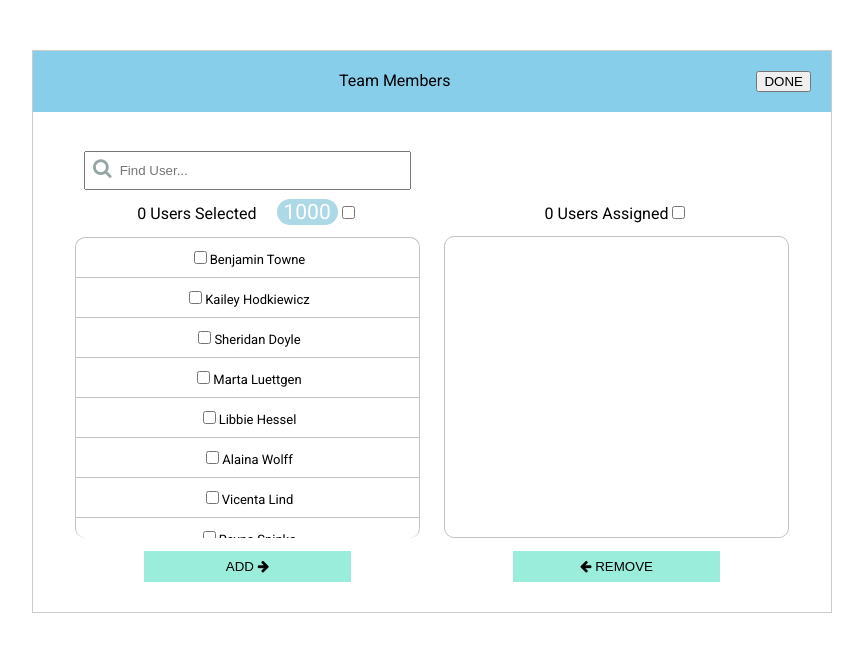
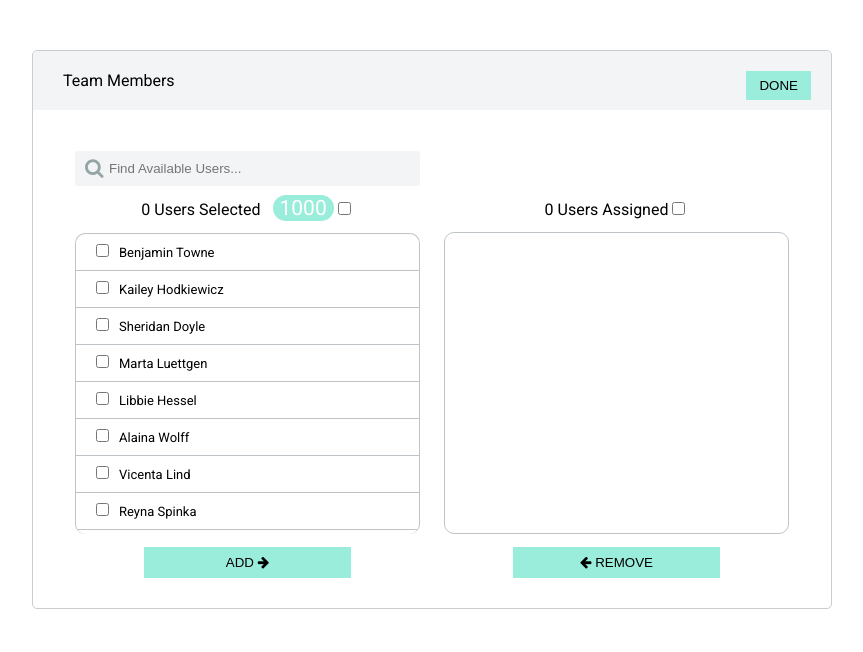
Before and after one commit to piscolomo/member-list-editor, a React (Create React App) app: page / in a window 1280 px wide. Both pictures are taken after a click on the button "EDIT". Shown: the top 652 px of the page, without its empty margins (208-1071 px from the left). Built offline with nearby package versions, Linux system fonts and the light colour scheme.

Commit message:
more css

```diff
--- a/src/App.css
+++ b/src/App.css
@@ -45,32 +45,47 @@
   padding: 30px;
   position: relative;
   padding-top: 100px;
+  border-radius: 5px;
 }
 
 .header{
-  background: skyblue;
+  background: #F2F4F5;
   margin-bottom: 20px;
   position: absolute;
   top: 0;
   left: 0;
   width: 100%;
-  padding: 20px 0;
+  padding: 20px 0 20px 30px;
+  border-top-left-radius: 5px;
+  border-top-right-radius: 5px;
+  vertical-align: middle;
+  text-align: left;
+  box-sizing: border-box;
 }
 
 .header button{
-  float: right;
+  position: absolute;
   margin-right: 20px;
+  background: #9AECDB;
+  border: none;
+  padding: 7px 13px;
+  right: 0;
+  top: 20px;
+  outline:none;
+}
+
+.header button:hover{
+  cursor: pointer;
 }
 
 span.count{
   border-radius: 28px;
-  background: lightblue;
+  background: #9AECDB;
   color: #fff;
   padding: 1px 7px;
   font-size: 21px;
-  margin-left: 20px;
+  margin-left: 12px;
 }
-
 
 ul{
   list-style-type: none;
@@ -105,6 +120,7 @@ ul{
   padding: 8px 20px;
   background: #9AECDB;
   border: none;
+  outline:none;
 }
 
 #container button:hover{
@@ -124,11 +140,14 @@ ul{
 }
 
 input[type="text"]{
-  width: 95%;
+  width: 100%;
     margin-bottom: 10px;
     padding: 10px 10px 10px 34px;
     position: relative;
     box-sizing: border-box;
+    background: #F2F4F5;
+    border: none;
+    border-radius: 3px;
 }
 
 .search-wrapper{
@@ -138,7 +157,7 @@ input[type="text"]{
 .search-wrapper:before{
   font-family: 'FontAwesome';
   position: absolute;
-  left: 18px;
+  left: 10px;
   content: "\f002";
   z-index: 999;
   top: 7px;
@@ -150,6 +169,11 @@ input[type="text"]{
   padding: 10px 0;
   cursor: pointer;
   border-bottom: 1px solid #bdc3c7;
+  text-align: left;
+}
+
+#users-available li input[type="checkbox"]{
+  margin: 0 10px 0 20px;
 }
 
 li.selected{
@@ -163,6 +187,7 @@ li.selected{
   border: 1px solid #bdc3c7;
   border-radius: 10px;
   font-size: 13px;
+  text-align: left;
 }
 
 #users-assigned li{
@@ -170,3 +195,7 @@ li.selected{
   cursor: pointer;
   border-bottom: 1px solid #bdc3c7;
 }
+
+#users-assigned li input[type="checkbox"]{
+  margin: 0 10px 0 20px;
+}
--- a/src/components/MemberListEditor.js
+++ b/src/components/MemberListEditor.js
@@ -135,14 +135,14 @@ class MemberListEditor extends React.Component{
             if (this.state.usersAssigned.length > 0){
                 return <ul>{list}</ul>
             }else{
-                return <p>No users in this list</p>
+                return <p>No users in this list. Click on Edit Button to add members.</p>
             }
         }
         return (
             <div id="member-list-component">
                 <div className="header">
                     <span>Team Members</span>
-                    {this.state.usersAssigned.length > 0 && <span className="count">{this.state.usersAssigned.length}</span>}
+                    {!this.state.editMode && this.state.usersAssigned.length > 0 && <span className="count">{this.state.usersAssigned.length}</span>}
                     {!this.state.editMode && <button onClick={this.handleEdit.bind(this)}>EDIT</button>}
                     {this.state.editMode && <button onClick={this.handleDone.bind(this)}>DONE</button>}
                 </div>
--- a/src/components/UserListAvailable.js
+++ b/src/components/UserListAvailable.js
@@ -15,7 +15,7 @@ class UserListAvailable extends React.Component{
 
         return (<div>
             <div className="search-wrapper">
-                <input ref={setRef} type="text" placeholder="Find User..." onChange={onSearch}/>
+                <input ref={setRef} type="text" placeholder="Find Available Users..." onChange={onSearch}/>
             </div>
             <span>{selectedUsers.length} Users Selected</span>
             <span className="count">{users.length}</span>
```
